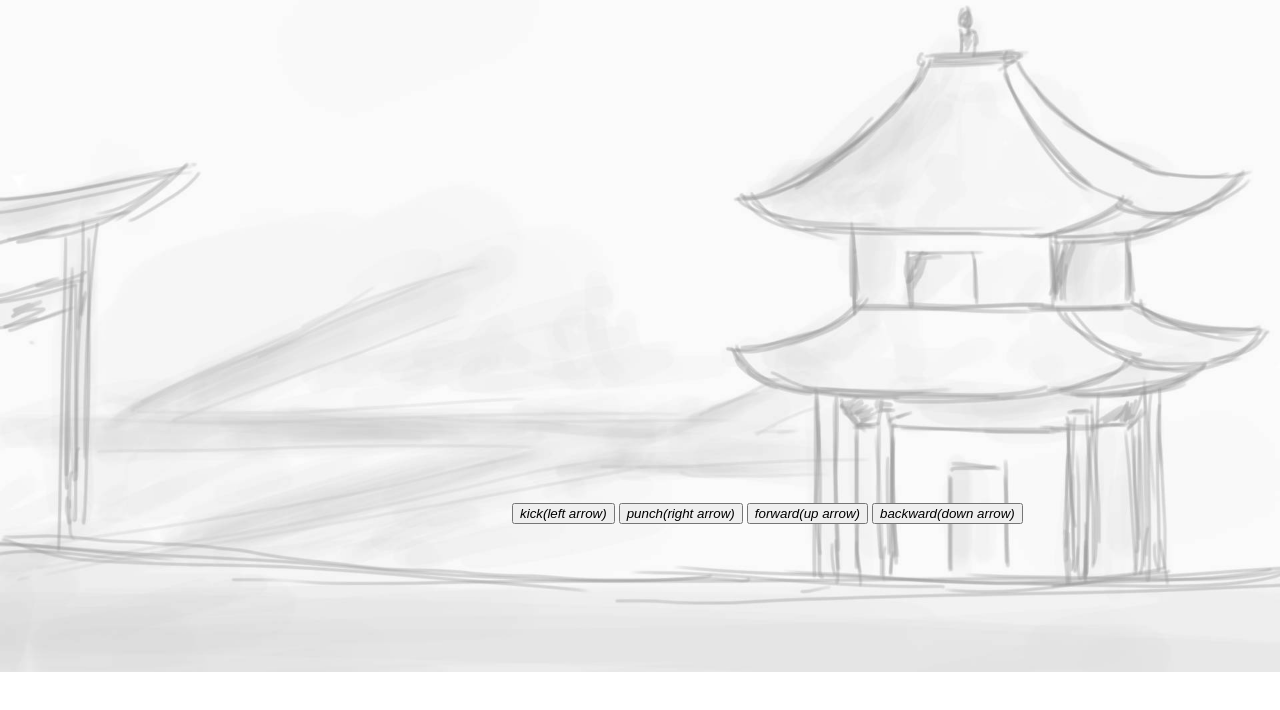
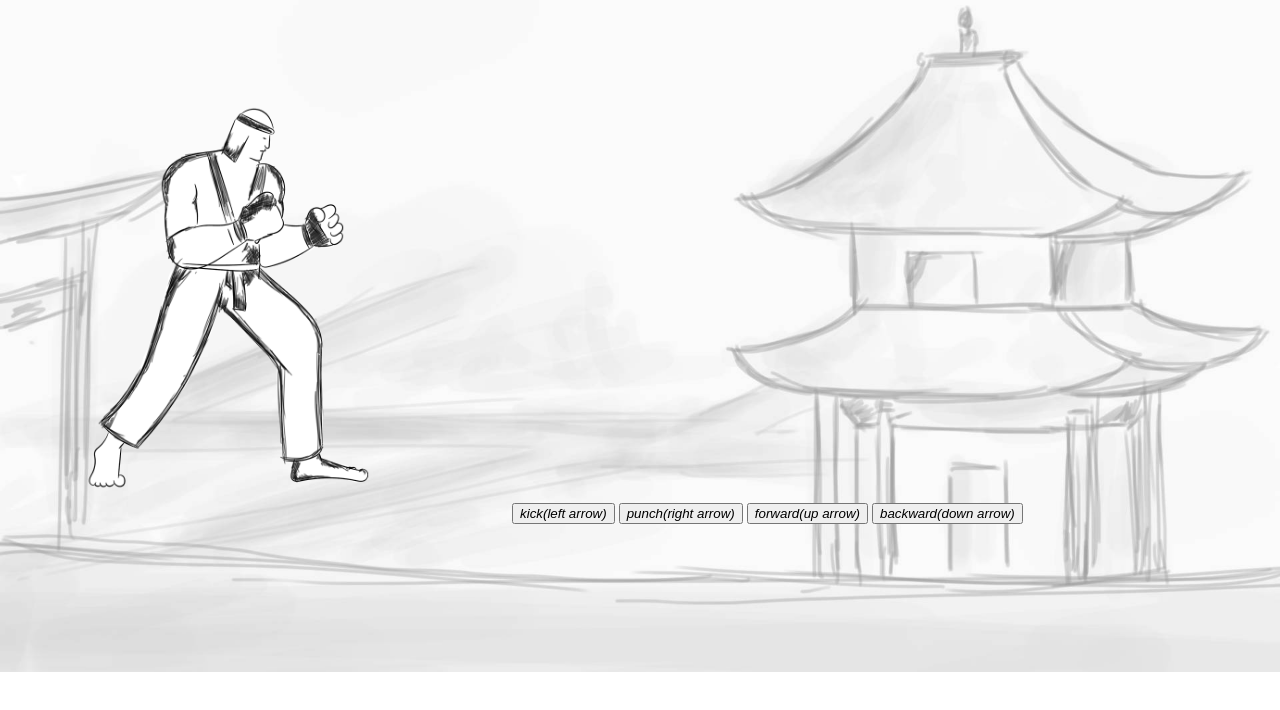
Before and after one commit to Sumanthdev06/Game, a plain HTML site: page index.html in a window 1280 px wide. Shown: the part 48-758 px from the top of the page. Drawn offline with Linux system fonts and the light colour scheme.

Commit message:
Update index.html

```diff
--- a/index.html
+++ b/index.html
@@ -16,5 +16,5 @@
 <button id="punch"  style="font-style: oblique;">punch(right arrow)</button>
 <button id="forward"  style="font-style: oblique;">forward(up arrow)</button>
 <button id="backward"  style="font-style: oblique;">backward(down arrow)</button>
-<script type="text/javascript" src="mart.js"></script>
+<script type="text/javascript" src="game.js"></script>
 </html>
```
